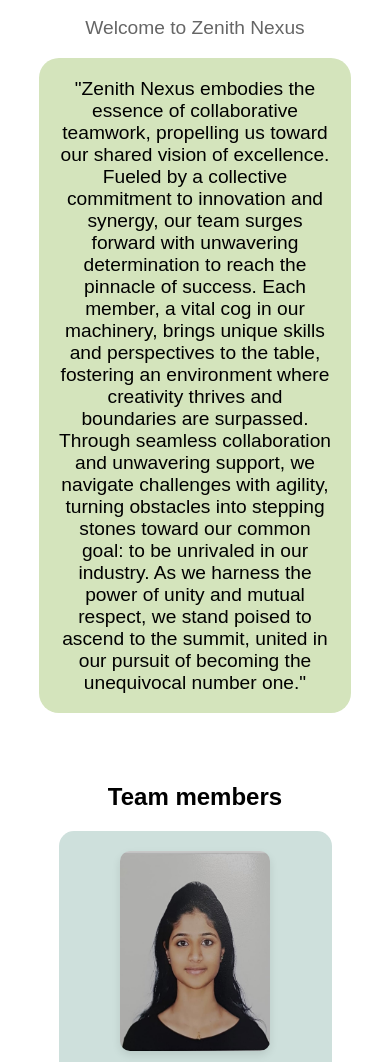
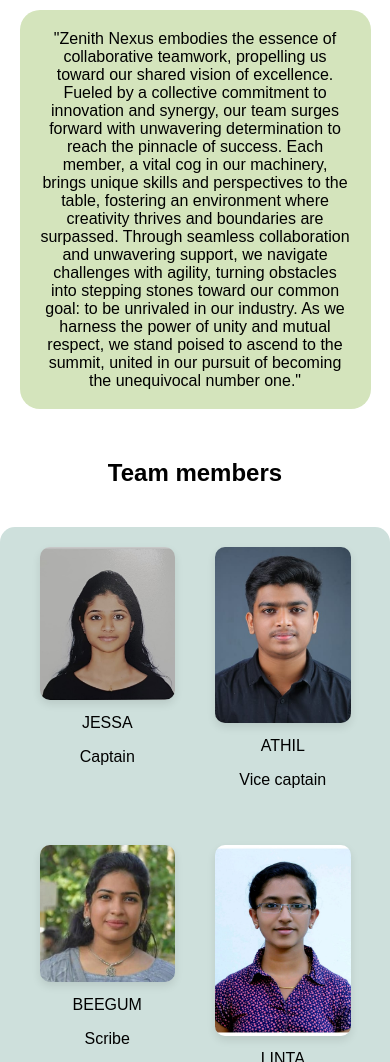
Before and after one commit to Abinjooo/https-github.com-Jamesupback-zenith, a plain HTML site: page index.html in a window 390 px wide. Shown: the part 244-1306 px from the top of the page. Drawn offline with Linux system fonts and the light colour scheme.

Commit message:
added responsiveness

```diff
--- a/styles.css
+++ b/styles.css
@@ -81,14 +81,50 @@ footer {
     height: 30px;
 }
 
-@media screen and (max-width: 768px) {
-    .image {
-        flex-basis: calc(50% - 40px); /* Set width for each image to 50% for smaller screens */
-    }
-}
 
 @media screen and (max-width: 480px) {
     .image {
         flex-basis: calc(100% - 40px); /* Set width for each image to 100% for even smaller screens */
     }
 }
+
+@media only screen and (max-width: 768px) {
+    header {
+        padding: 30px 0;
+    }
+
+    header h1 {
+        font-size: 2.5em;
+    }
+
+    header p {
+        font-size: 1em;
+    }
+
+    #description {
+        margin: auto 5%;
+    }
+
+    .gallery {
+        margin: 40px auto;
+        padding: 0 5%;
+    }
+
+    .image {
+        flex: 0 0 calc(50% - 40px);
+    }
+
+    .image img {
+        width: 100%;
+        height: auto;
+    }
+
+    footer {
+        padding: 10px 0;
+    }
+
+    .social-icons img {
+        width: 25px;
+        height: 25px;
+    }
+}
```
